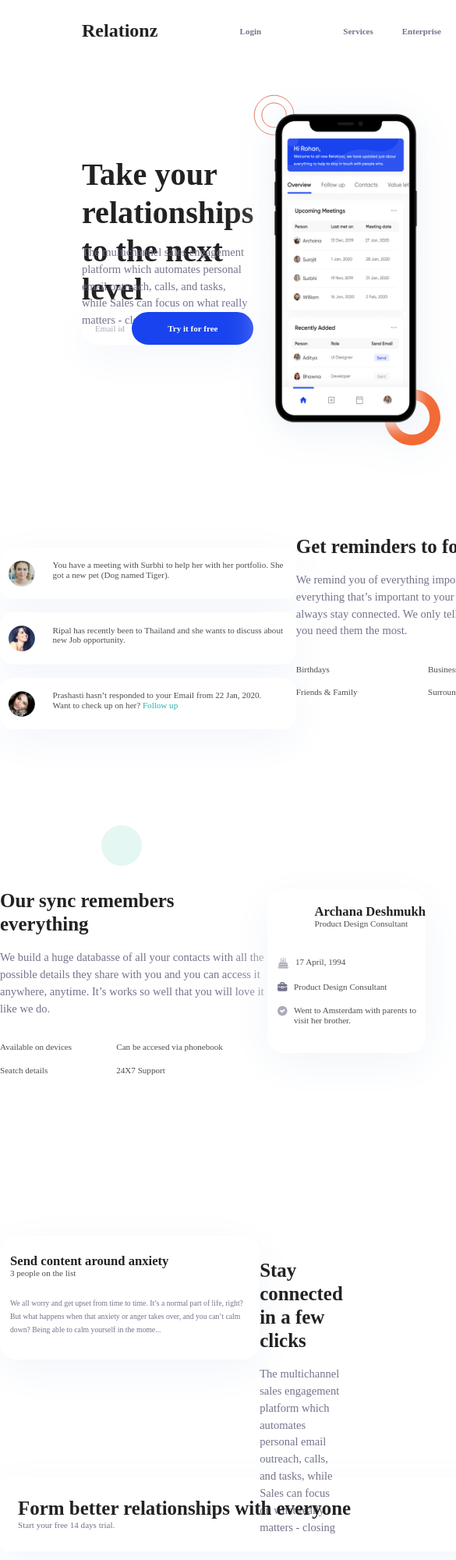
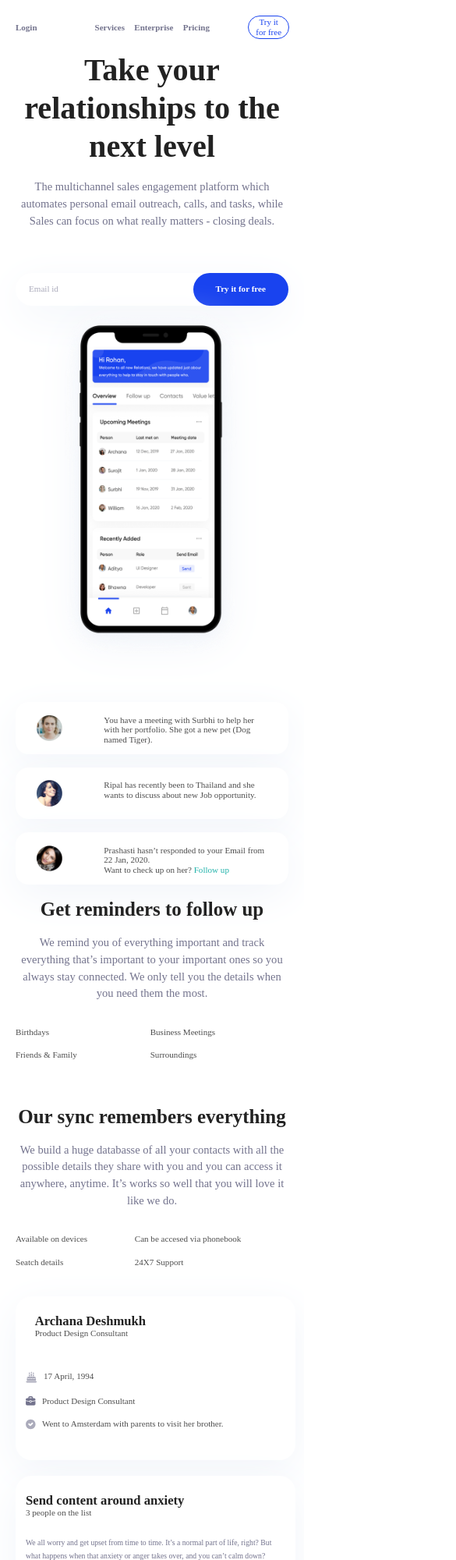
Before and after one commit to DanyloZhubryd/Web-programming-training, a plain HTML site: page index.html in a window 390 px wide. Shown: the top 2000 px of the page at 78% size, 585 px wide, since content can reach past the window. Drawn offline with Linux system fonts and the light colour scheme.

Commit message:
Adding responsiveness for landing page

```diff
--- a/CSS/bottom-baner.css
+++ b/CSS/bottom-baner.css
@@ -1,16 +1,18 @@
 .bottom-baner {
-  width: 800px;
-  height: 50px;
+  width: 100%;
+
+  padding: 23px;
 
   margin: 0 auto;
-  margin-top: 75px;
-
-  padding: 23px;
+  margin-top: 50px;
+  padding: 0 13px;
 
   display: flex;
   flex-direction: row;
   justify-content: space-between;
   align-items: center;
+
+  text-align: center;
 
   background: #ffffff;
   box-shadow: 0px 13.8611px 55.4444px #f2f5fa;
@@ -19,10 +21,13 @@
 
 .bottom-baner .example-text {
   color: #73738d;
+  text-align: center;
+
+  padding-top: 4px;
 }
 
 .bottom-baner__button {
-  width: 155.94px;
+  width: 20%;
   height: 32.3px;
   border-radius: 33.9597px;
   background: #26c296;
@@ -33,3 +38,26 @@
   font-size: 11.0889px;
   line-height: 13px;
 }
+
+.bottom-baner__text {
+  padding: 5px 0;
+}
+
+@media screen and (max-width: 768px) {
+  .bottom-baner {
+    width: 95%;
+    padding: 0;
+  }
+  .bottom-baner__text {
+    width: 70%;
+  }
+
+  .bottom-baner__button {
+    width: 30%;
+  }
+
+  .bottom-baner__title {
+    font-size: 20px;
+    line-height: 120%;
+  }
+}
--- a/CSS/convenience.css
+++ b/CSS/convenience.css
@@ -3,7 +3,7 @@
   flex-direction: column;
   justify-content: space-evenly;
 
-  width: 340px;
+  width: 45%;
   height: 159px;
 
   padding-left: 13px;
@@ -14,6 +14,12 @@
   border-radius: 20.7917px;
 }
 
+@media screen and (max-width: 768px) {
+  .convenience__example {
+    width: 95%;
+  }
+}
+
 .convenience__message {
   display: flex;
   flex-direction: row;
@@ -21,7 +27,6 @@
 }
 
 .convenience__message-text {
-  width: 307.17px;
   height: 58.76px;
 
   font-family: Gilroy;
@@ -32,8 +37,15 @@
 }
 
 .convenience__about-info {
-  width: 340px;
+  width: 45%;
   min-height: 90px;
 
   padding-top: 30px;
 }
+
+@media screen and (max-width: 768px) {
+  .convenience__about-info {
+    width: 100%;
+    text-align: center;
+  }
+}
--- a/CSS/footer.css
+++ b/CSS/footer.css
@@ -1,4 +1,5 @@
 footer {
+  width: 100%;
   height: 45px;
 
   display: flex;
@@ -6,7 +7,7 @@
   justify-content: space-between;
   text-align: center;
 
-  margin: 40px;
+  margin: 20px 0;
 }
 
 .footer__copyright {
--- a/CSS/globals.css
+++ b/CSS/globals.css
@@ -1,14 +1,24 @@
 body {
   font-family: Gilroy;
   color: #73738d;
+  display: flex;
+  flex-direction: column;
+  align-content: center;
+  width: 100%;
+}
+
+@media screen and (max-width: 768px) {
+  body {
+    width: 100%;
+  }
 }
 
 h1 {
-  margin: 0px;
+  margin: 0;
 }
 
 h2 {
-  margin: 0px;
+  margin: 0;
   font-weight: bold;
   font-size: 24.95px;
   line-height: 30px;
@@ -48,6 +58,7 @@
 }
 ul {
   padding: 0px;
+  margin: 0px;
 }
 
 li {
@@ -59,9 +70,28 @@
   max-width: 1110px;
 }
 
+@media screen and (max-width: 1024px) {
+  .container {
+    margin: 0 20px;
+  }
+}
+
 article {
   display: flex;
-  justify-content: space-evenly;
+  justify-content: space-between;
+  width: 65%;
+  margin: auto;
+}
+
+@media screen and (max-width: 768px) {
+  article {
+    display: flex;
+    flex-direction: column;
+    justify-content: space-evenly;
+    width: 100%;
+
+    margin: 20px 0;
+  }
 }
 
 .check-marks {
@@ -100,3 +130,9 @@
   margin-top: 90px;
   margin-bottom: 10px;
 }
+
+@media screen and (max-width: 768px) {
+  .vector {
+    display: none;
+  }
+}
--- a/CSS/header.css
+++ b/CSS/header.css
@@ -1,11 +1,10 @@
 .header {
   display: flex;
   align-items: center;
-  width: 792.86px;
-  height: 31.88px;
+  width: 65%;
+  height: 30px;
   justify-content: space-between;
-  margin-left: 105px;
-  margin-right: 105px;
+  margin: auto;
   margin-top: 24px;
   font-size: 11px;
   font-weight: 600;
@@ -22,15 +21,41 @@
 }
 
 .header__nav-item {
-  margin-right: 37px;
+  margin-right: 30%;
 }
 
 .header__button {
-  width: 118.51px;
-  height: 31.88px;
+  width: 15%;
+  height: 30px;
   border: 1.03958px solid #1943ef;
   box-sizing: border-box;
   border-radius: 33.9597px;
   background-color: #ffffff;
   color: #1943ef;
 }
+
+@media screen and (max-width: 768px) {
+  .header {
+    margin-left: 0;
+    margin-top: 0;
+    width: 90%;
+    position: fixed;
+    left: 0;
+    right: 0;
+    top: 0;
+    padding: 20px;
+    background-color: white;
+    z-index: 10;
+  }
+
+  .header__nav-item {
+    margin-right: 10%;
+  }
+  .header__nav {
+    display: block;
+  }
+
+  .header__title {
+    display: none;
+  }
+}
--- a/CSS/hero.css
+++ b/CSS/hero.css
@@ -1,13 +1,32 @@
 .hero__inner {
   display: flex;
-  justify-content: space-evenly;
-  margin-left: 105px;
-  margin-right: 200px;
+  justify-content: space-between;
+  width: 65%;
+  margin: auto;
   margin-top: 65px;
+}
+@media screen and (max-width: 768px) {
+  .hero__inner {
+    width: 100%;
+    display: flex;
+    flex-direction: column;
+    justify-content: center;
+  }
 }
 
 .hero__description {
-  width: 430px;
+  width: 60%;
+  text-align: center;
+}
+
+@media screen and (max-width: 768px) {
+  .hero__description {
+    width: 100%;
+  }
+
+  .hero__description p {
+    height: 100px;
+  }
 }
 
 .hero__title {
@@ -16,6 +35,12 @@
   color: #222222;
   height: 97.03px;
   padding-top: 78px;
+}
+@media screen and (max-width: 768px) {
+  .hero__title {
+    padding: 0;
+    height: auto;
+  }
 }
 
 .hero__email-id {
@@ -38,7 +63,7 @@
 }
 
 .hero__button {
-  width: 155.94px;
+  width: 35%;
   height: 41.58px;
 
   border-radius: 33.9597px;
@@ -61,7 +86,25 @@
   height: 450px;
   filter: drop-shadow(0px 6.48945px 25.9578px #f2f5fa);
 }
+@media screen and (max-width: 768px) {
+  .hero__image {
+    background: none;
+  }
+}
 .hero__phone {
   width: 240px;
   height: 458.74px;
 }
+@media screen and (max-width: 768px) {
+  .hero__phone {
+    margin: 0 auto;
+  }
+}
+
+@media screen and (max-width: 768px) {
+  .hero__inner {
+    display: flex;
+    flex-direction: column;
+    margin-left: 0px;
+  }
+}
--- a/CSS/reminder.css
+++ b/CSS/reminder.css
@@ -1,5 +1,19 @@
 .reminder {
   margin-top: 115px;
+}
+
+@media screen and (max-width: 768px) {
+  .reminder {
+    margin-top: 50px;
+  }
+}
+.reminder__notifications {
+  width: 45%;
+}
+@media screen and (max-width: 768px) {
+  .reminder__notifications {
+    width: 100%;
+  }
 }
 
 .reminder__notification-example {
@@ -7,7 +21,7 @@
   align-items: center;
   justify-content: space-around;
 
-  width: 379.79px;
+  width: 100%;
   height: 66.53px;
 
   background: #ffffff;
@@ -18,7 +32,7 @@
 }
 
 .reminder__notification-example p {
-  width: 300.79px;
+  width: 60%;
   height: 33.96px;
 }
 
@@ -30,7 +44,16 @@
   height: 33.27px;
 }
 
+.about-reminder {
+  width: 45%;
+}
+
+@media screen and (max-width: 768px) {
+  .about-reminder {
+    width: 100%;
+    text-align: center;
+  }
+}
 .about-reminder p.paragraph {
-  width: 343.06px;
   height: 88.71px;
 }
--- a/CSS/sync.css
+++ b/CSS/sync.css
@@ -1,5 +1,15 @@
+.about-sync {
+  width: 45%;
+}
+
+@media screen and (max-width: 768px) {
+  .about-sync {
+    width: 100%;
+    text-align: center;
+  }
+}
+
 .about-sync p.paragraph {
-  width: 343.06px;
   height: 88.71px;
   line-height: 150%;
 }
@@ -9,35 +19,42 @@
   flex-direction: column;
   justify-content: space-around;
 
-  width: 352.07px;
+  width: 45%;
   height: 209.3px;
 
-  padding-left: 13px;
+  padding: 0 13px;
 
   background: #ffffff;
   box-shadow: 0px 13.8611px 55.4444px #f2f5fa;
   border-radius: 20.7917px;
 }
 
+@media screen and (max-width: 768px) {
+  .sync__data-example {
+    width: 95%;
+  }
+}
+
 .sync__example-image {
   display: flex;
   flex-direction: row;
-  justify-content: space-between;
 
-  width: 190px;
+  width: 70%;
 }
 
 .sync__general-info {
   display: flex;
   flex-direction: column;
   justify-content: space-around;
+
+  margin-left: 5%;
 }
 
 .sync__data-list {
   display: flex;
   flex-direction: column;
 
-  margin: 0px;
+  margin: 0;
 }
 
 .sync__data-list img {
@@ -47,5 +64,5 @@
 .sync__data-list li {
   display: flex;
   align-items: flex-start;
-  margin-bottom: 17px;
+  margin-bottom: 5%;
 }
--- a/index.html
+++ b/index.html
@@ -7,7 +7,7 @@
     <link rel="stylesheet" href="CSS/styles.css" />
     <title>Document</title>
   </head>
-  <body></body>
+  <body>
     <section class="hero">
       <div class="container">
         <header class="header">
@@ -26,20 +26,20 @@
       <div class="container">
         <div class="hero__inner">
           <div class="hero__description">
-          <h1 class="hero__title">Take your relationships to the next level</h1>
+            <h1 class="hero__title">
+              Take your relationships to the next level
+            </h1>
             <p class="paragraph">
-            The multichannel sales engagement platform which automates personal
-            email outreach, calls, and tasks, while Sales can focus on what
-            really matters - closing deals.
+              The multichannel sales engagement platform which automates
+              personal email outreach, calls, and tasks, while Sales can focus
+              on what really matters - closing deals.
             </p>
             <div class="hero__email-id">
               <label for="email" class="hero__label">Email id</label>
               <button class="hero__button">Try it for free</button>
             </div>
           </div>
-        <div class="hero__image">
-          <img src="images/phone.png" alt="" class="hero__phone" />
-        </div>
+          <img src="images/phone.png" alt="" class="hero__phone hero__image" />
         </div>
       </div>
     </section>
@@ -50,15 +50,15 @@
             <li class="reminder__notification-example">
               <img src="images/notification-1.png" alt="" />
               <p class="example-text">
-              You have a meeting with Surbhi to help her with her portfolio. She
-              got a new pet (Dog named Tiger).
+                You have a meeting with Surbhi to help her with her portfolio.
+                She got a new pet (Dog named Tiger).
               </p>
             </li>
             <li class="reminder__notification-example">
               <img src="images/notification-2.png" alt="" />
               <p class="example-text">
-              Ripal has recently been to Thailand and she wants to discuss about
-              new Job opportunity.
+                Ripal has recently been to Thailand and she wants to discuss
+                about new Job opportunity.
               </p>
             </li>
             <li class="reminder__notification-example">
@@ -96,6 +96,8 @@
             </ul>
           </div>
         </article>
+      </div>
+      <div class="container">
         <div class="vector" id="arrows-image">
           <img src="images/arrows.svg" alt="" />
         </div>
@@ -103,9 +105,10 @@
           <div class="about-sync">
             <h2 class="sync__title">Our sync remembers everything</h2>
             <p class="paragraph">
-            We build a huge databasse of all your contacts with all the possible
-            details they share with you and you can access it anywhere, anytime.
-            It’s works so well that you will love it like we do.
+              We build a huge databasse of all your contacts with all the
+              possible details they share with you and you can access it
+              anywhere, anytime. It’s works so well that you will love it like
+              we do.
             </p>
             <ul class="check-marks">
               <li class="check-mark">
@@ -152,6 +155,8 @@
             </ul>
           </div>
         </article>
+      </div>
+      <div class="container">
         <div class="vector" id="atom-image">
           <img src="images/atom-image.svg" alt="" />
         </div>
@@ -171,22 +176,24 @@
               />
             </div>
             <p class="convenience__message-text">
-            We all worry and get upset from time to time. It’s a normal part of
-            life, right? But what happens when that anxiety or anger takes over,
-            and you can’t calm down? Being able to calm yourself in the mome...
+              We all worry and get upset from time to time. It’s a normal part
+              of life, right? But what happens when that anxiety or anger takes
+              over, and you can’t calm down? Being able to calm yourself in the
+              mome...
             </p>
           </div>
           <div class="convenience__about-info">
             <h2 class="convenience__title">Stay connected in a few clicks</h2>
             <p class="paragraph">
-            The multichannel sales engagement platform which automates personal
-            email outreach, calls, and tasks, while Sales can focus on what
-            really matters - closing
+              The multichannel sales engagement platform which automates
+              personal email outreach, calls, and tasks, while Sales can focus
+              on what really matters - closing
             </p>
           </div>
         </article>
       </div>
     </section>
+    <div class="container">
       <section class="bottom-baner">
         <div class="bottom-baner__text">
           <h2 class="bottom-baner__title">
@@ -196,10 +203,14 @@
         </div>
         <button class="bottom-baner__button">Try it for free</button>
       </section>
+    </div>
+    <div class="container">
       <footer>
         <h3 class="footer__product-name">Relationz</h3>
         <p class="footer__copyright">
           Copyright © 2010 - 2019 Relationz Ltd. All rights reserved.
         </p>
       </footer>
+    </div>
+  </body>
 </html>
```
Lines whose indentation alone changed are shown as unchanged.
